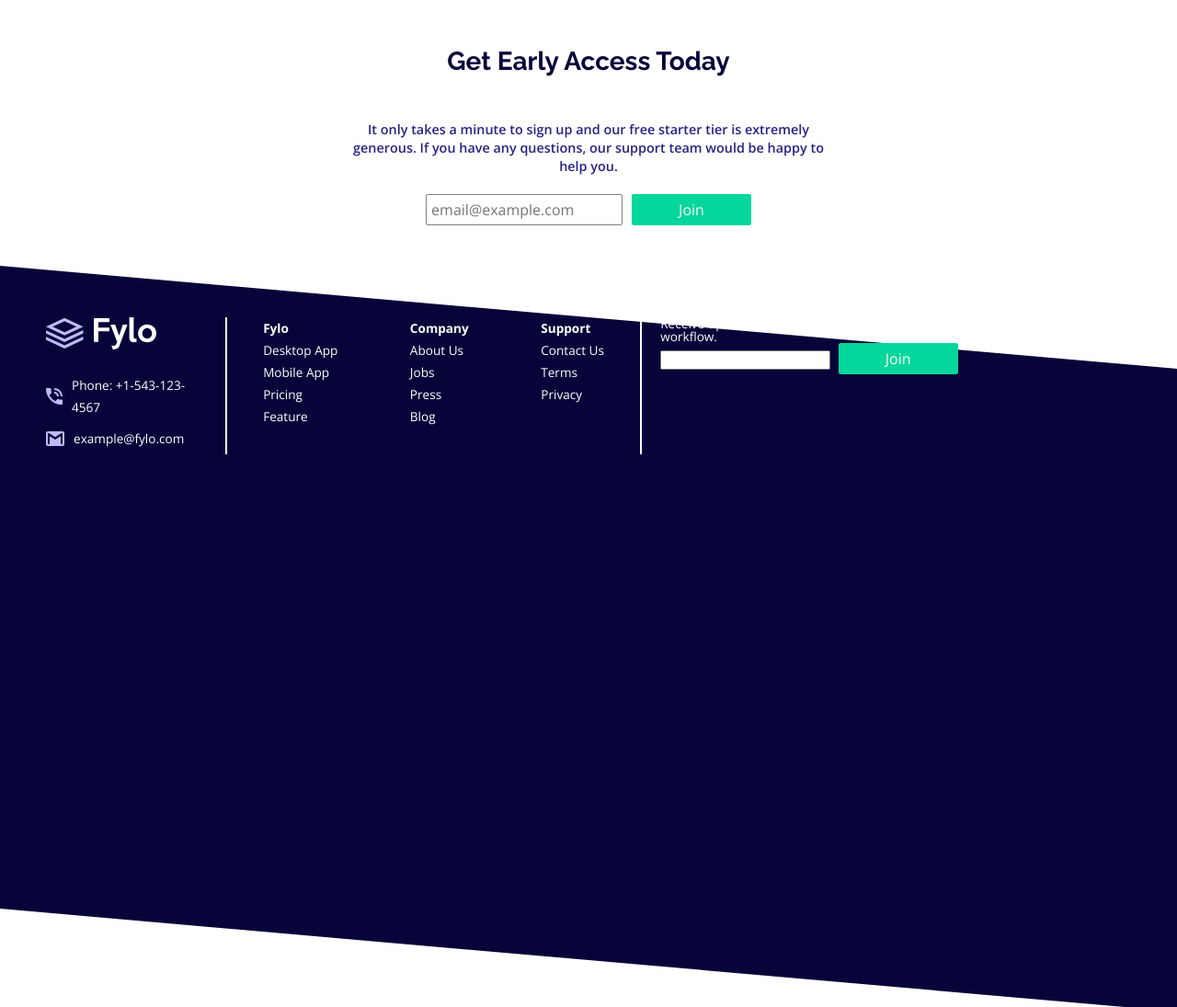
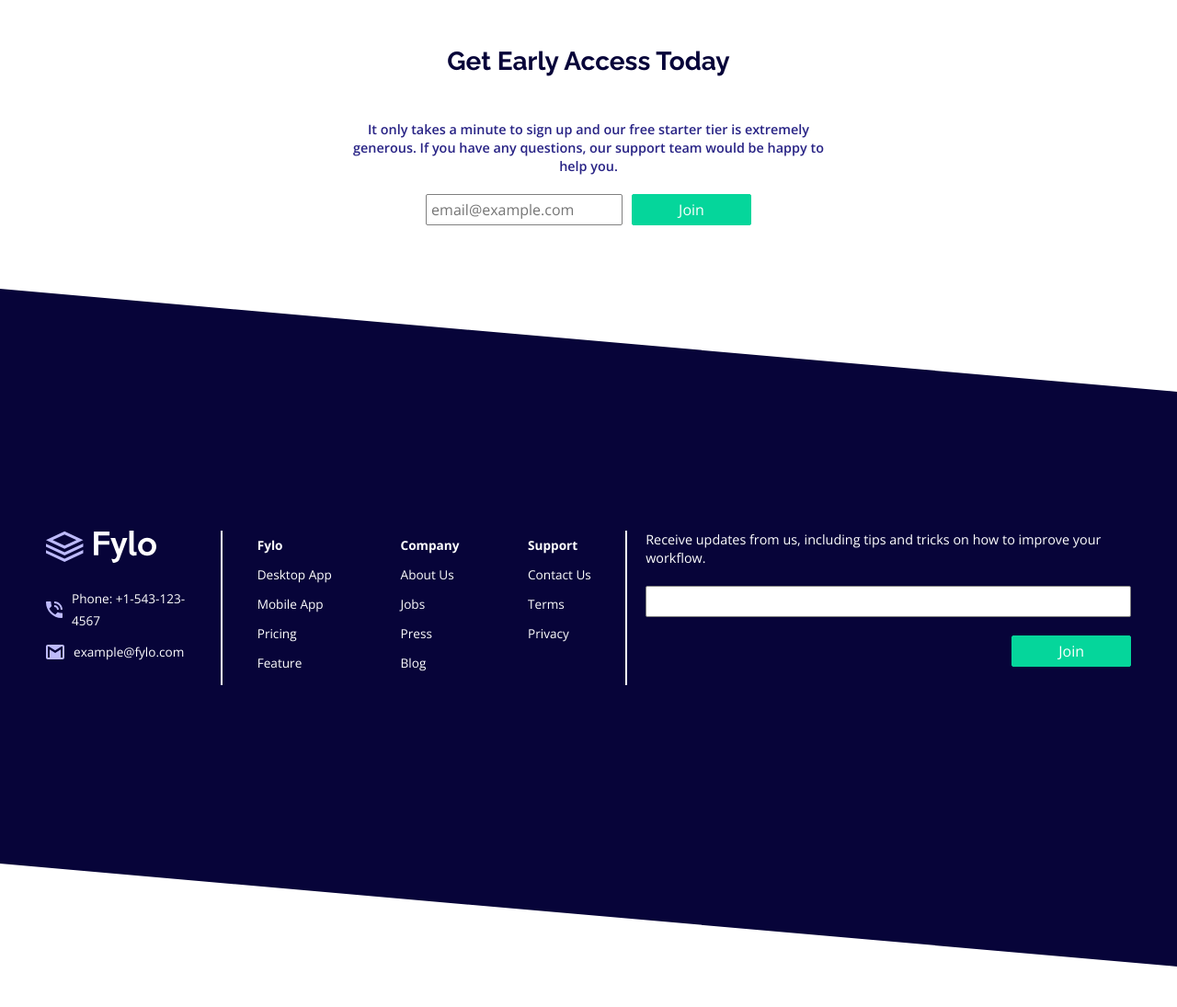
Before and after one commit to laura-brumm/fylo, a website: page index.html in a window 1280 px wide. Shown: the part 1377-2472 px from the top of the page at 92% size. After the commit the page ends 2428 px from the top, so only its background shows below. Drawn offline with nearby package versions, Linux system fonts and the light colour scheme.

Commit message:
work on footer

```diff
--- a/scss/_main.scss
+++ b/scss/_main.scss
@@ -140,16 +140,17 @@ img {
 
   .background {
     position: absolute;
-    bottom: -500px;
+    bottom: -700px;
     background: $primary--dark;
     transform: skew(0, 5deg);
     width: 100%;
-    top: 50px;
+    top: 75px;
   }
 
   .container {
     z-index: 1;
-    position: relative;
+    position: absolute;
+    bottom: -500px;
     width: 100%;
     display: flex;
     justify-content: space-between;
@@ -185,7 +186,7 @@ img {
       padding: 0 10px;
 
       li {
-        line-height: 1.5rem;
+        line-height: 2rem;
 
         a {
           color: $white;
@@ -194,4 +195,41 @@ img {
       }
     }
   }
+
+  .container--signup {
+    p {
+      font: {
+          size: 0.9rem;
+          weight: 400;
       }
+      line-height: 1.25rem;
+      padding-bottom: 20px;
+    }
+
+    form {
+
+
+      input,
+      button {
+        display: block;
+        margin-bottom: 20px;
+        float: right;
+
+      }
+
+      input {
+        font-family: $font-body;
+        font-size: 1rem;
+        color: $neutral;
+        border: 1px solid $neutral;
+        border-radius: 2px;
+        padding: 5px;
+        width: 100%;
+      }
+
+      button {
+        margin-right: 0;
+      }
+    }
+  }
+}
```
Also changed, not shown: style.css. Lines whose indentation alone changed are shown as unchanged.
